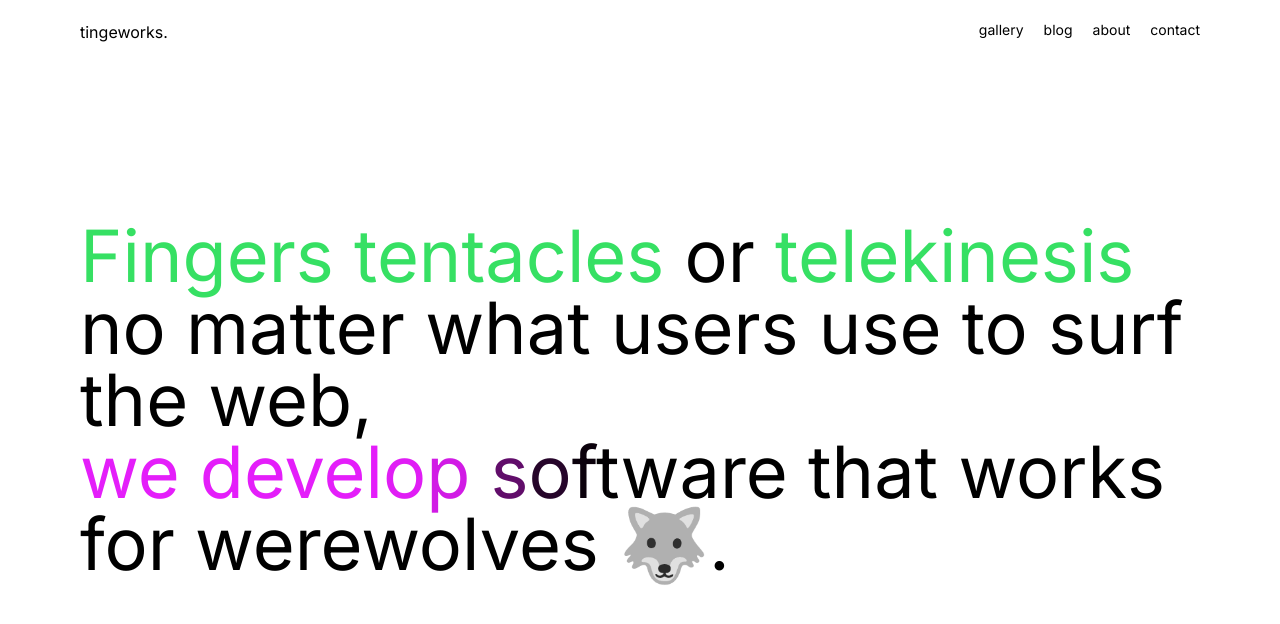
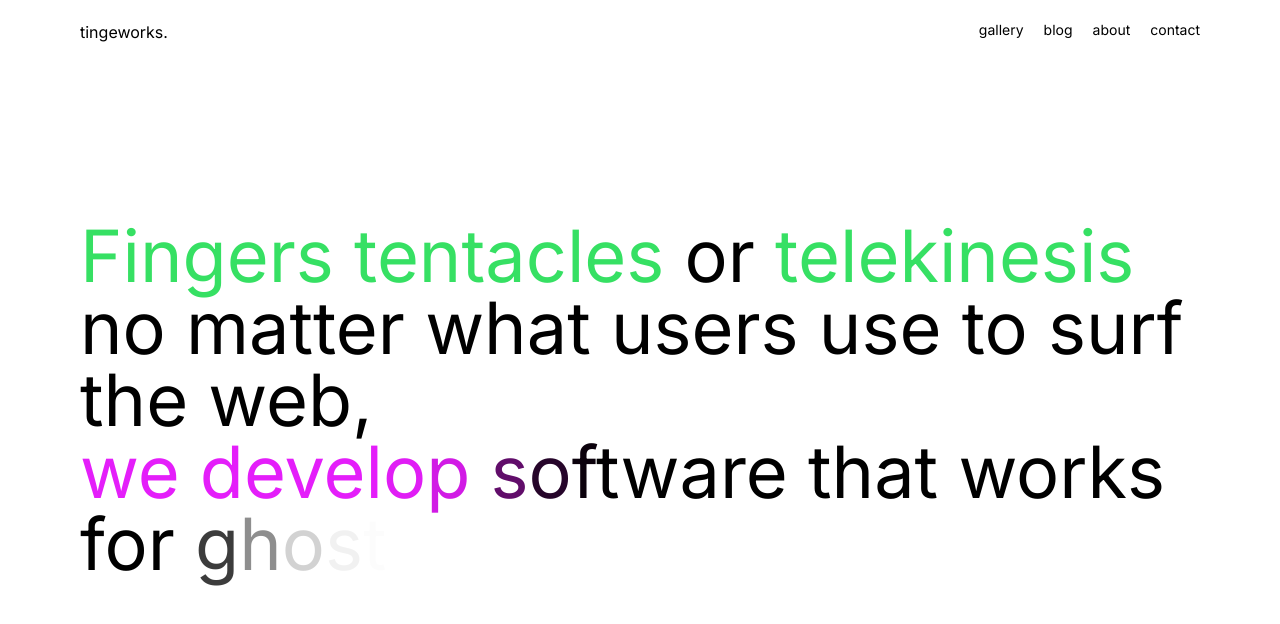
Before and after one commit to Tingeworks/tingeworksnext, a Next.js app: page / in a window 1280 px wide. Shown: the top 624 px of the page. Built offline with nearby package versions, Linux system fonts and the light colour scheme.

Commit message:
updated contact page

```diff
--- a/src/app/contact/page.tsx
+++ b/src/app/contact/page.tsx
@@ -1,5 +1,6 @@
 import PageHeader from "@/components/headings/pageheader";
 import { Metadata } from "next";
+import Script from "next/script";
 
 export const metadata: Metadata = {
   title: "Tingeworks | Contact",
@@ -38,6 +39,31 @@ export default function Contact() {
           </p>
         </div>
       </div>
+
+      <Script
+        type="text/javascript"
+        src="//widget.trustpilot.com/bootstrap/v5/tp.widget.bootstrap.min.js"
+        async
+      />
+
+      <div className="mt-10 ">
+        <div
+          className="trustpilot-widget"
+          data-locale="en-US"
+          data-template-id="56278e9abfbbba0bdcd568bc"
+          data-businessunit-id="667482f3e86cb73356c94a01"
+          data-style-height="52px"
+          data-style-width="100%"
+        >
+          <a
+            href="https://www.trustpilot.com/review/tingeworks.com"
+            target="_blank"
+            rel="noopener"
+          >
+            Trustpilot
+          </a>
+        </div>
+      </div>
     </div>
   );
 }
--- a/src/app/page.tsx
+++ b/src/app/page.tsx
@@ -21,32 +21,63 @@ export default function Home() {
     });
   });
 
-  const [targetAudience, setTargetAudience] = useState("all");
+  const [targetAudience, setTargetAudience] = useState([
+    "a",
+    "l",
+    "l",
+    ".",
+    " ",
+    " ",
+    " ",
+    " ",
+    " ",
+    " ",
+    " ",
+    " ",
+    " ",
+    " ",
+  ]);
 
   const targetAudienceList = [
-    "all",
-    "humans 🙎‍♂️",
-    "spiders 🕷️",
-    "magnito 🧲",
-    "robots 🤖",
-    "aliens 👽",
-    "ghosts 👻",
-    "vampires 🧛‍♂️",
-    "werewolves 🐺",
-    "zombies 🧟‍♂️",
-    "mutants 🧬",
-    "superhumans 🦸‍♂️",
+    ["a", "l", "l", ".", " ", " ", " ", " ", " ", " ", " ", " ", " ", " "],
+    ["h", "u", "m", "a", "n", "s", ".", " ", " ", " ", " ", " ", " ", " "],
+    ["s", "p", "i", "d", "e", "r", "s", ".", " ", " ", " ", " ", " ", " "],
+    ["m", "a", "g", "n", "i", "t", "o", ".", " ", " ", " ", " ", " ", " "],
+    ["a", "l", "i", "e", "n", "s", ".", " ", " ", " ", " ", " ", " ", " "],
+    ["g", "h", "o", "s", "t", "s", ".", " ", " ", " ", " ", " ", " ", " "],
+    ["v", "a", "m", "p", "i", "r", "e", "s", ".", " ", " ", " ", " ", " "],
+    ["w", "e", "r", "e", "w", "o", "l", "v", "e", "s", ".", " ", " ", " "],
+    ["z", "o", "m", "b", "i", "e", "s", ".", " ", " ", " ", " ", " ", " "],
+    ["m", "u", "t", "a", "n", "t", "s", ".", " ", " ", " ", " ", " ", " "],
+    ["s", "u", "p", "e", "r", "h", "u", "m", "a", "n", "s", ".", " ", " "],
   ];
 
   useEffect(() => {
     //Implementing the setInterval method
     const interval = setInterval(() => {
-      setTargetAudience(
-        targetAudienceList[
-          Math.floor(Math.random() * (targetAudienceList.length - 0)) + 0
-        ]
-      );
-    }, 2000);
+      gsap.to(".animated-text-for > .letter", {
+        duration: 1,
+        opacity: 0,
+        stagger: 0.1,
+        ease: "power3.inOut",
+        onComplete: () => {
+          setTargetAudience(
+            targetAudienceList[
+              Math.floor(Math.random() * (targetAudienceList.length - 0)) + 0
+            ]
+          );
+
+          setTimeout(() => {
+            gsap.to(".animated-text-for > .letter", {
+              duration: 1,
+              opacity: 1,
+              stagger: 0.1,
+              ease: "power3.inOut",
+            });
+          }, 100);
+        },
+      });
+    }, 2500);
 
     //Clearing the interval
     return () => clearInterval(interval);
@@ -129,9 +160,19 @@ we develop software that works for everyone."
             <span className="letter">k</span>
             <span className="letter">s</span>
             <span className="letter"> </span>
-            {targetAudience != "" ? `for ${targetAudience}` : ""}
+            <span>for </span>
+            <span className="animated-text-for relative">
+              {targetAudience.length > 0
+                ? targetAudience.map((letter, key) => {
+                    return (
+                      <span key={key} className="letter">
+                        {letter}
+                      </span>
+                    );
+                  })
+                : ""}
+            </span>
           </span>
-          .
         </h1>
       </div>
     </div>
```
